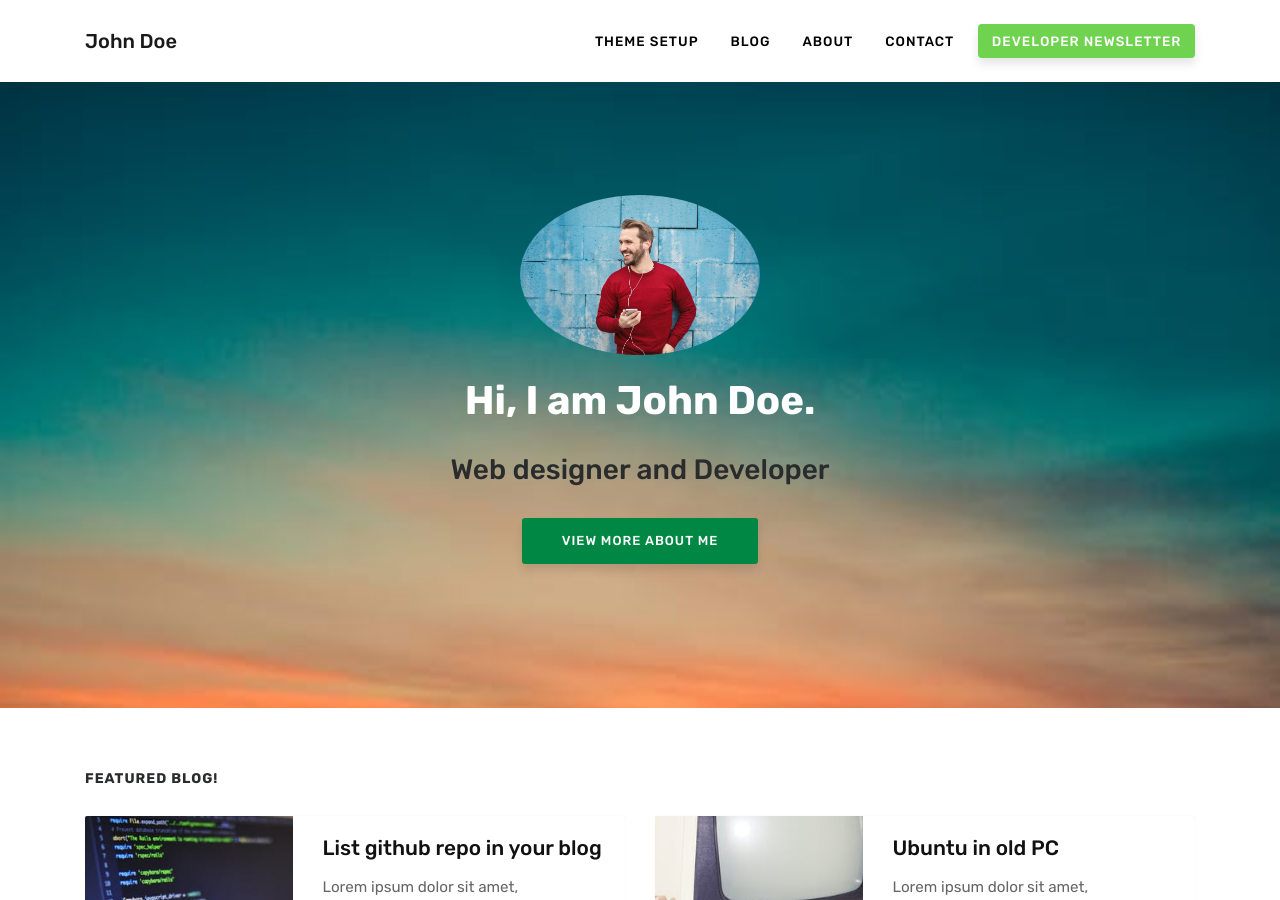
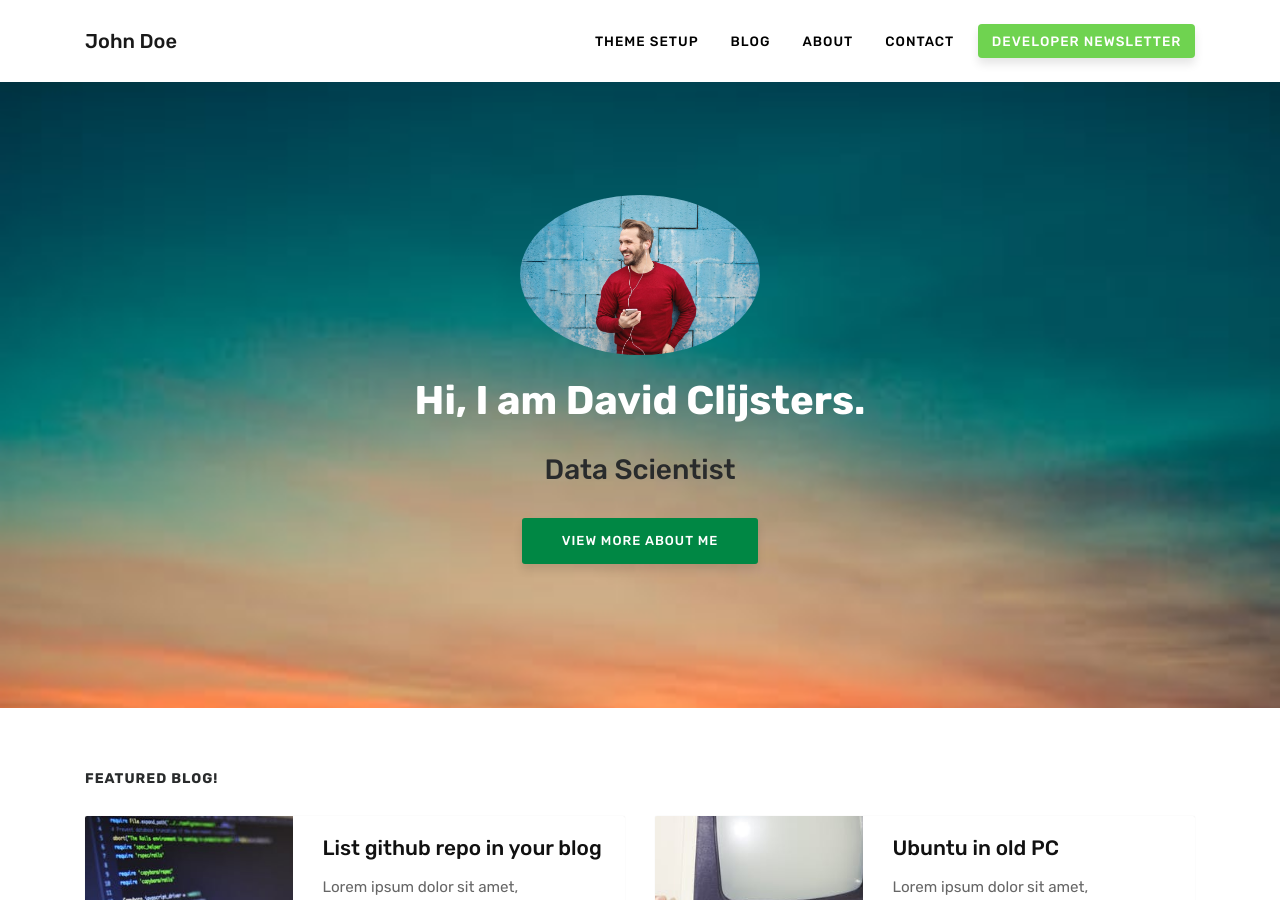
Before and after one commit to clijda/clijda.github.io, a Jekyll site: the page built from index.html, in a window 1280 px wide and 900 px high. Built offline with Jekyll 4.4.1, drawn with Linux system fonts in a browser that asks for light colours; nearby versions of some CDN libraries; the list of posts is cut into pages by our own code.

Commit message:
Update index.html
update info

```diff
--- a/index.html
+++ b/index.html
@@ -11,9 +11,9 @@ title: Home
 <center>
 <img src="/assets/images/john.jpg" style="border-radius: 50%" height="90px" width="240px" alt="A picture of author.">
 <br><br>
-<h1 style="color:white">Hi, I am <span>John Doe.</span></h1>
+<h1 style="color:white">Hi, I am <span>David Clijsters.</span></h1>
 <br>
-<h3> Web designer and Developer</h3>
+<h3> Data Scientist</h3>
 <br>
 <a href="/about/" class="btn" style="color:white">View More about me</a>
 </center>
```
